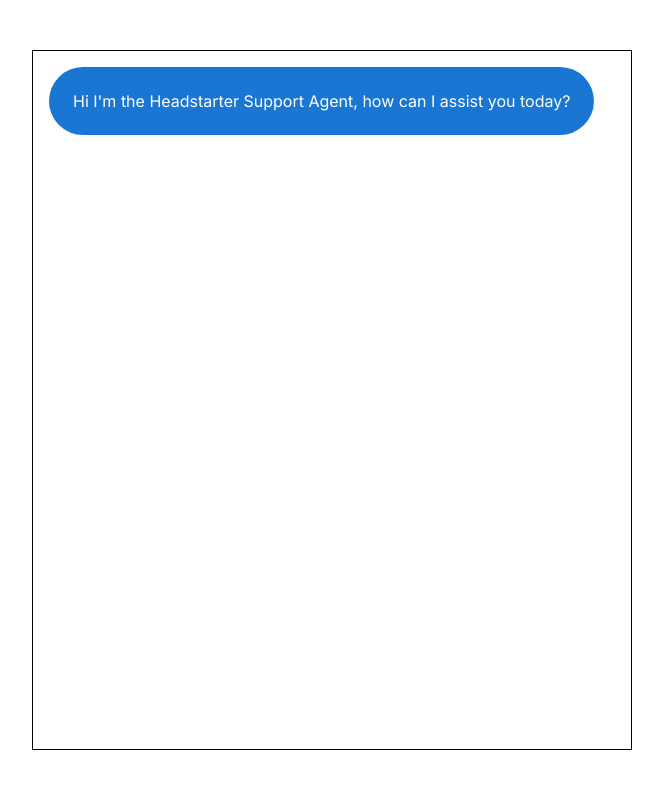
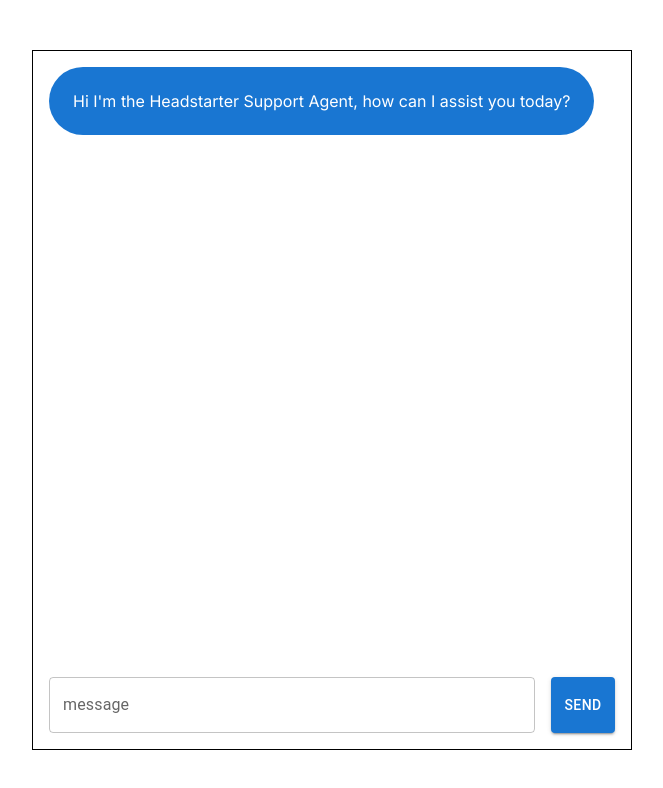
Before and after one commit to ChloeS5/NeXara_AI_Chatbot, a Next.js app: page / in a window 1280 px wide. Shown: the top 788 px of the page, without its empty margins (308-971 px from the left). Built offline with nearby package versions, Linux system fonts and the light colour scheme.

Commit message:
added a button

```diff
--- a/app/page.js
+++ b/app/page.js
@@ -1,5 +1,5 @@
 'use client'
-import { Box, Stack } from "@mui/material"
+import { Box, Stack, TextField, Button} from "@mui/material"
 import Image from "next/image"
 import {useState} from "react"
 
@@ -61,6 +61,17 @@
             </Box>
           ))}
         </Stack>
+        <Stack direction = "row" spacing={2}>
+          <TextField
+          label="message"
+          fullWidth
+          value={message}
+          onChange={(e) => setMessage(e.target.value)}
+          />
+          <Button variant ="contained">Send</Button>
+
+
+        </Stack>
       </Stack>
     </Box>
   )
```
